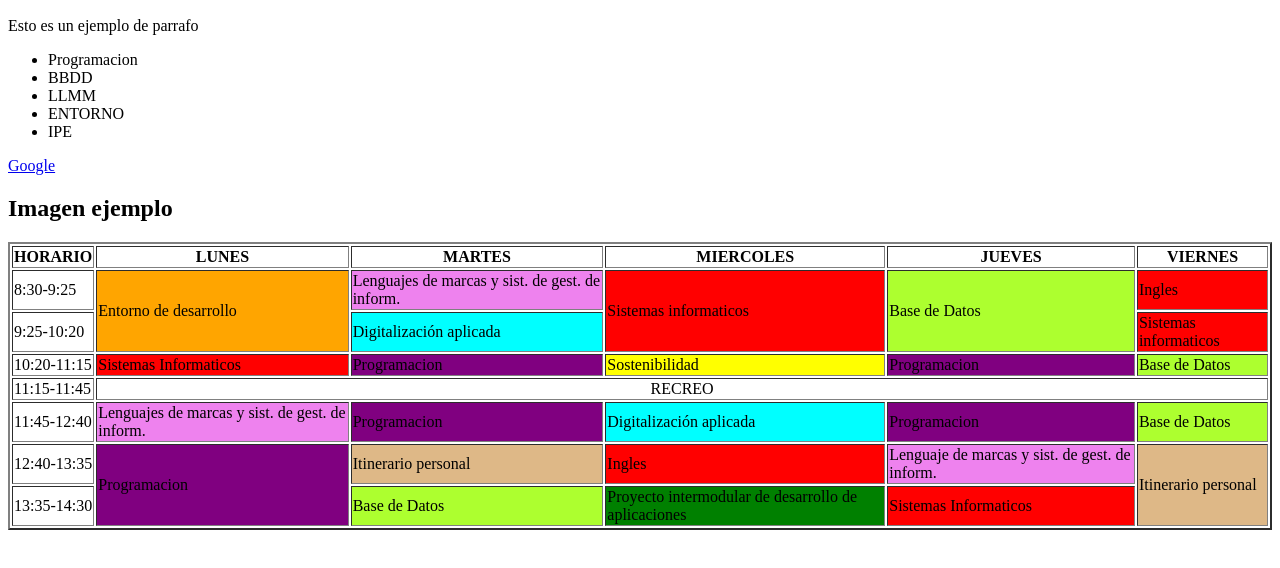
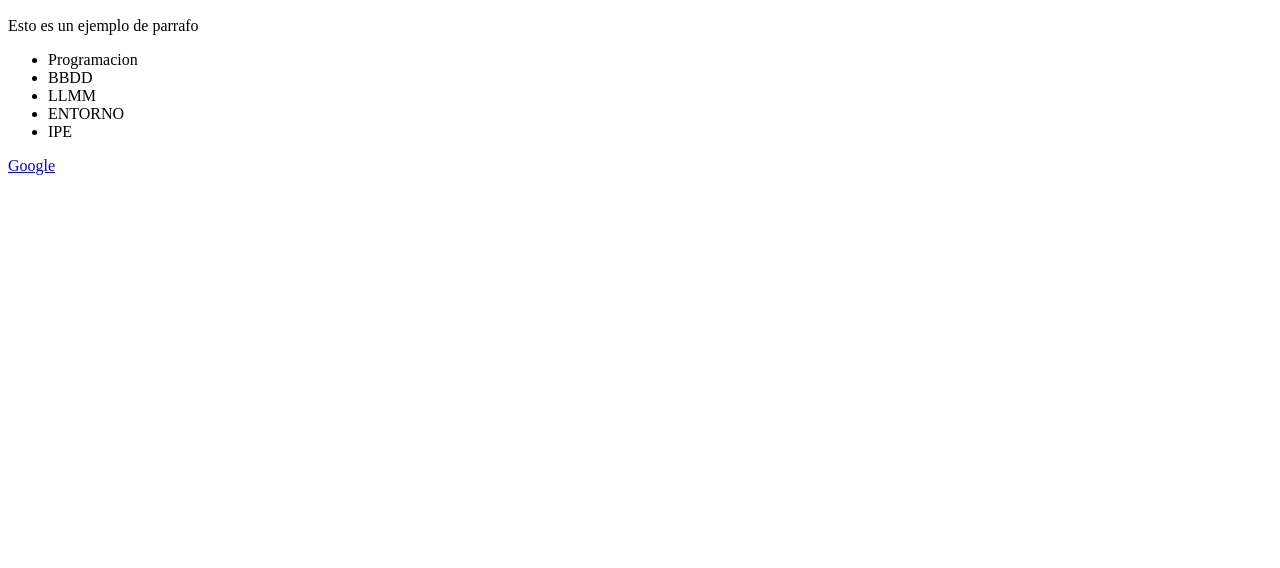
Before and after one commit to luismigueldiazgomez12-star/EjemploWeb, a plain HTML site: page index.html in a window 1280 px wide. Shown: the part 136-704 px from the top of the page. Drawn offline with Linux system fonts and the light colour scheme.

```diff
--- a/css/estilo.css
+++ b/css/estilo.css
@@ -47,6 +47,9 @@ td, th {border: 1px, solid;
         font-weight: bold;
         padding: 10px;}
 
+.H2{color:red;
+    font-style:italic;}
+
 footer {
     background: darkslategray;
     color: white;
--- a/index.html
+++ b/index.html
@@ -19,61 +19,4 @@
 	<p>
 	<a href="https://elfogonreal.com/wp-content/uploads/2022/11/origen-de-la-patata-1024x1024.jpg">Google</a>
 	</p>
-	<h2>Imagen ejemplo</h2>
-	<table border="2">
-		<tr>
-		<th>HORARIO</th>
-		<th>LUNES</th>
-		<th>MARTES</th>
-		<th>MIERCOLES</th>
-		<th>JUEVES</th>
-		<th>VIERNES</th>
-		</tr>
-		<tr>
-		<td>8:30-9:25</td>
-		<td rowspan="2" style="background-color: orange;">Entorno de desarrollo</td>
-		<td style="background-color: violet;">Lenguajes de marcas y sist. de gest. de inform.</td>
-		<td rowspan="2" style="background-color: red;">Sistemas informaticos</td>
-		<td rowspan="2" style="background-color: greenyellow;">Base de Datos</td>
-		<td style="background-color:red;">Ingles</td>
-		</tr>
-		<tr>
-		<td>9:25-10:20</td>
-		<td style="background-color: cyan;">Digitalización aplicada</td>
-		<td style="background-color: red;">Sistemas informaticos</td>
-		</tr>
-		<tr>
-		<td>10:20-11:15</td>
-		<td style="background-color: red;">Sistemas Informaticos</td>
-		<td style="background-color: purple;">Programacion</td>
-		<td style="background-color: yellow;">Sostenibilidad</td>
-		<td style="background-color: purple;">Programacion</td>
-		<td style="background-color: greenyellow;">Base de Datos</td>
-		</tr>
-		<tr>
-		<td>11:15-11:45</td>
-		<td colspan="5" align="center">RECREO</td>
-		</tr>
-		<tr>
-		<td>11:45-12:40</td>
-		<td style="background-color: violet;">Lenguajes de marcas y sist. de gest. de inform.</td>
-		<td style="background-color: purple">Programacion</td>
-		<td style="background-color: cyan;">Digitalización aplicada</td>
-		<td style="background-color: purple;">Programacion</td>
-		<td style="background-color: greenyellow;">Base de Datos</td>
-		</tr>
-		<tr>
-		<td>12:40-13:35</td>
-		<td rowspan="2" style="background-color: purple;">Programacion</td>
-		<td style="background-color: burlywood;">Itinerario personal</td>
-		<td style="background-color: red;">Ingles</td>
-		<td style="background-color: violet;">Lenguaje de marcas y sist. de gest. de inform.</td>
-		<td rowspan="2" style="background-color: burlywood;">Itinerario personal</td>
-		</tr>
-		<tr>
-		<td>13:35-14:30</td>
-		<td style="background-color: greenyellow;">Base de Datos</td>
-		<td style="background-color: green;">Proyecto intermodular de desarrollo de aplicaciones</td>
-		<td style="background-color: red;">Sistemas Informaticos</td>
-		</tr>
-	</table>
+	</body>
```
Also changed, not shown: EjercicioFormatoTexto.html (added, +22 -0 lines).
